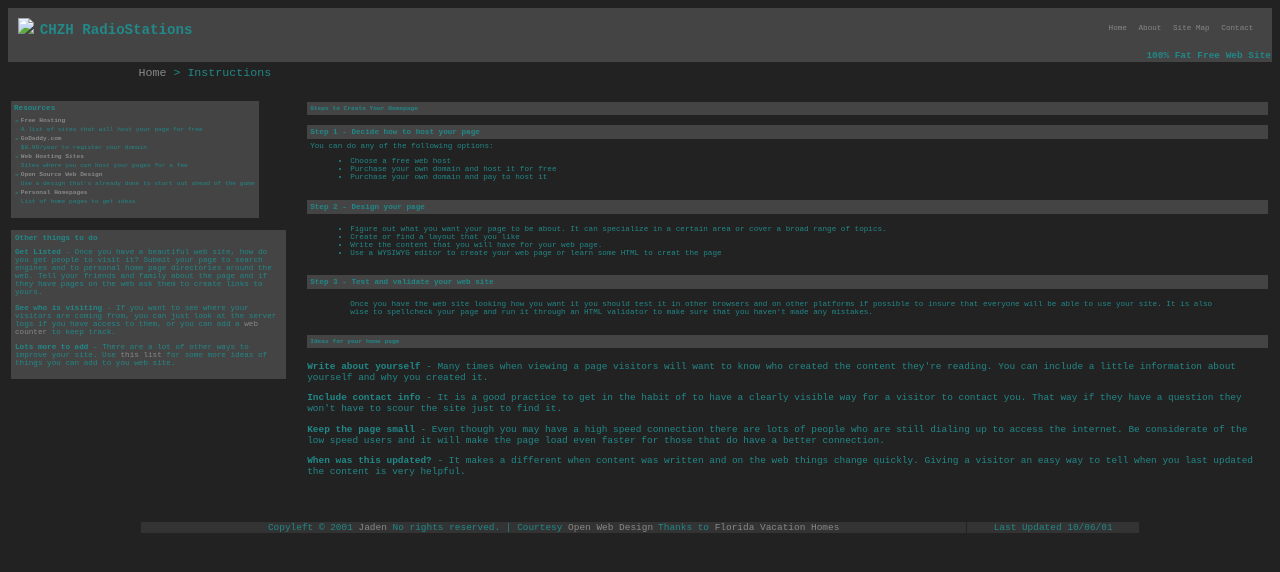
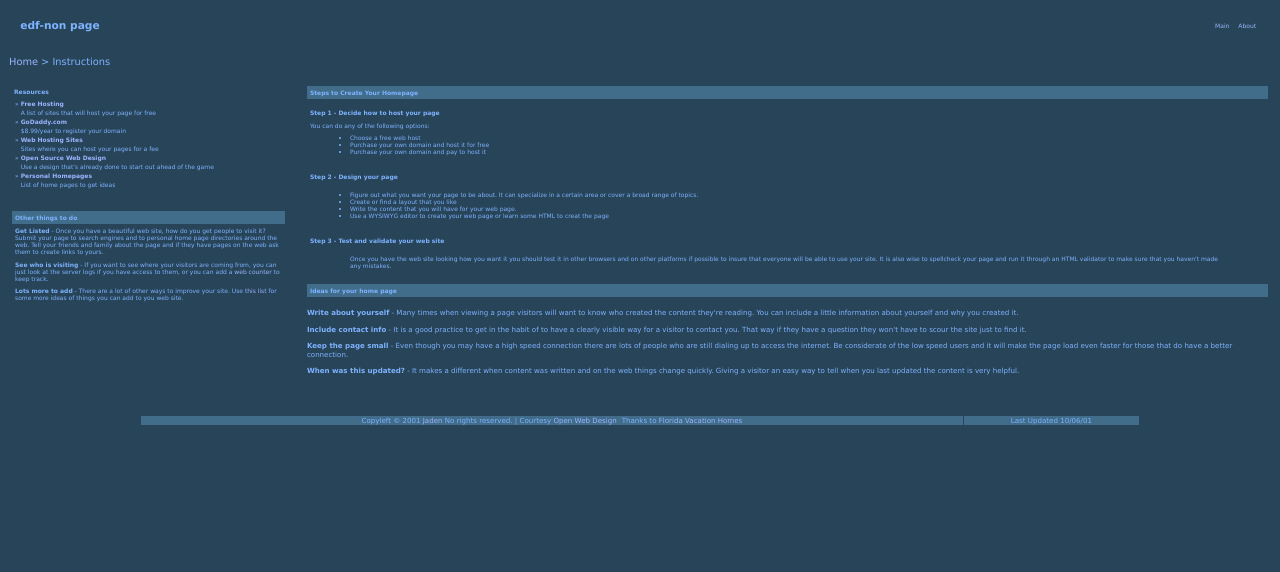
Before and after one commit to chzh-every/radiostations, a plain HTML site: page index.html in a window 1280 px wide. Drawn offline with Linux system fonts and the light colour scheme.

Commit message:
Update index.html
Signed-off-by: edf-non <108082792+edf-non@users.noreply.github.com>

```diff
--- a/index.html
+++ b/index.html
@@ -7,17 +7,17 @@
 
 	<style type="text/css">
 	body {
-		background : #222;
-		font-family : monospace,Lucida,monospace;
-        color : #288f
+		background : #284458;
+		font-family : Verdana,Lucida,monospace;
+        color : #7EB3FF
 	}
 
 	body,tr,td {
-		font-size : 90%;
+		font-size : 85%;
 	}
 
 	a {
-		color : #888;
+		color : #9AB4FF;
 		text-decoration : none;
 	}
 
@@ -26,46 +26,45 @@
 	}
 
 	tr.titleBarTop {
-		background : #444;
+		background : #284458;
 	}
 
 	tr.tableBody1 {
-		background : #444;
+		background : #284458;
 	}
 
 	tr.tableBody2 {
-		background : #444;
+		background : #284458;
 	}
 
 	td.tableOutline1 {
-		background : #444;
+		background : #284458;
 	}
 
 	td.tableOutline2 {
-		background : #444;
+		background : #416C8A;
 	}
 
 	td.tableHead1 {
-		background : #444;
+		background : #284458;
 	}
 
 	tr.tableHead2 {
-		background : #444;
+		background : #416C8A;
 	}
 
 	tr.footerBody {
-		background : #333;
+		background : #416C8A;
 	}
 
 	.title {
 		font-size : 150%;
-		color : #288f;
 		font-weight : bold;
 	}
 
 	.heading {
 		font-size : 120%;
-        color : #777;
+        color : #666;
 		font-weight : bold;
 	}
 	</style>
@@ -81,25 +80,18 @@
 		<table border=0 cellspacing=0 cellpadding=10 width="100%">
 		<tr valign=middle class="titleBarTop">
 			<td>
-                <img src = "https://media.discordapp.net/attachments/1076813828974719067/1093277560512729208/favicon.png?width=20&height=20">
-                <span class=title>CHZH RadioStations</span>
+                <img href="favicon.png">
+                <span class=title>edf-non page</span>
           </td>
 
-			</td>
 			<td align=right>
 				<table border=0 cellspacing=1 cellpadding=3>
 				<tr class="tableBody1">
 					<td align=center>
-						<a href="index.html">Home</a>&nbsp;
+						<a href="index.html">Main</a>&nbsp;
 					</td>
 					<td align=center>
 						<a href="index.html">About</a>&nbsp;
-					</td>
-					<td align=center>
-						<a href="index.html">Site Map</a>&nbsp;
-					</td>
-					<td align=center>
-						<a href="index.html">Contact</a>&nbsp;
 					</td>
 				</tr>
 				</table>
@@ -113,9 +105,6 @@
 			<td width="50%">
 				<span class=heading>&nbsp; </span>
 			</td>
-			<td width="50%" align=right>
-				<b>100% Fat Free Web Site</b>
-			</td>
 		</tr>
 		</table>
 
@@ -123,7 +112,7 @@
 </tr>
 </table>
 
-<table border=0 cellpadding=4 cellspacing=0 width="80%">
+<table border=0 cellpadding=1 cellspacing=0 width="100%">
 <tr>
 	<td>
 		<a href="index.html">Home</a> &gt; Instructions
```
